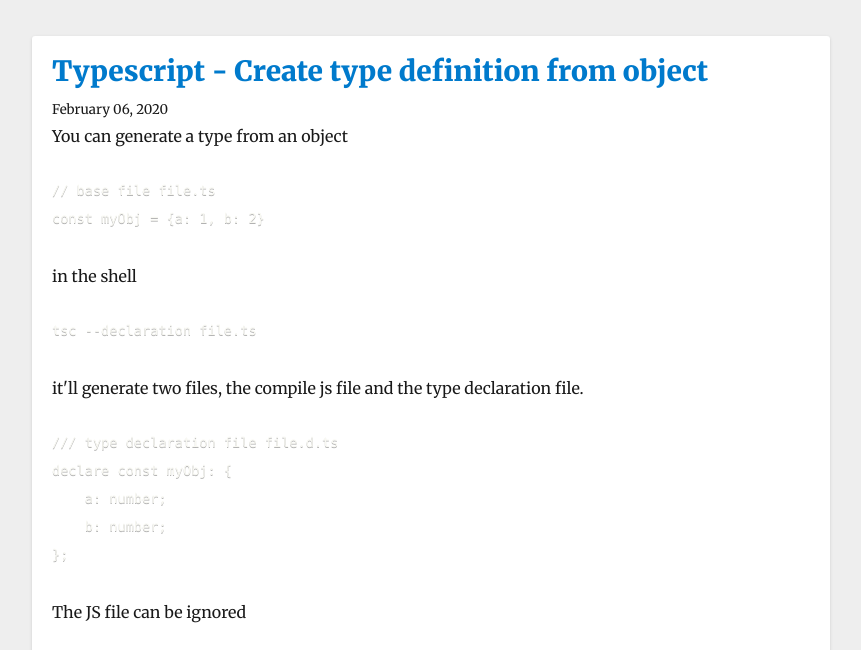
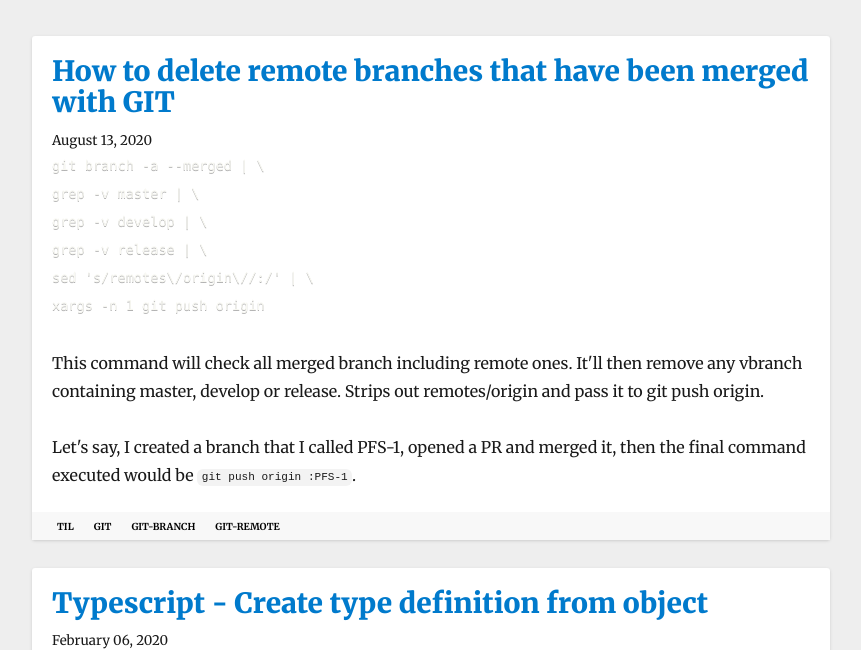
Before and after one commit to roine/Roine, a Gatsby site: page / in a window 1280 px wide. Shown: the part 118-768 px from the top of the page, without its empty margins (209-1070 px from the left). Built offline with nearby package versions, Linux system fonts and the light colour scheme; Gatsby itself is replaced by a stand-in of ours; some packages are replaced by stand-ins of ours; code samples lack their colours.

Commit message:
New article about git
Also small design changes and use latest gatsby

````diff
--- /dev/null
+++ b/content/blog/2020-08-13-how-to-delete-merged-branches-with-git/index.md
@@ -0,0 +1,19 @@
+---
+path: /how-to-delete-remote-branches-that-have-been-merged-with-git
+title: How to delete remote branches that have been merged with GIT
+date: '2020-08-13T04:52:42.030Z'
+tags: [til, git, git-branch, git-remote]
+---
+
+```bash
+git branch -a --merged | \
+grep -v master | \
+grep -v develop | \
+grep -v release | \
+sed 's/remotes\/origin\//:/' | \
+xargs -n 1 git push origin
+```
+
+This command will check all merged branch including remote ones. It'll then remove any vbranch containing master, develop or release. Strips out remotes/origin and pass it to git push origin.
+
+Let's say, I created a branch that I called PFS-1, opened a PR and merged it, then the final command executed would be `git push origin :PFS-1`.
--- a/gatsby-config.js
+++ b/gatsby-config.js
@@ -3,7 +3,7 @@
     title: `Roine`,
     author: `Jonathan de Monatlembert`,
     description: ``,
-    siteUrl: ``,
+    siteUrl: `https://demontalembert.com/`,
     social: {
       twitter: `jonathan_de_mo`,
     },
@@ -49,7 +49,7 @@
               // you may use this to prevent Prism from re-processing syntax.
               // This is an uncommon use-case though;
               // If you're unsure, it's best to use the default value.
-              classPrefix: "language-",
+              classPrefix: 'language-',
               // This is used to allow setting a language for inline code
               // (i.e. single backticks) by creating a separator.
               // This separator is a string and will do no white-space
@@ -61,7 +61,12 @@
               // setting this to '{ sh: "bash" }' will let you use
               // the language "sh" which will highlight using the
               // bash highlighter.
-              aliases: {sh: "bash", js: "javascript", rb: "ruby", ex: "elixir"},
+              aliases: {
+                sh: 'bash',
+                js: 'javascript',
+                rb: 'ruby',
+                ex: 'elixir',
+              },
               // This toggles the display of line numbers globally alongside the code.
               // To use it, add the following line in src/layouts/index.js
               // right after importing the prism color scheme:
@@ -73,7 +78,7 @@
               // If setting this to true, the parser won't handle and highlight inline
               // code used in markdown i.e. single backtick code like `this`.
               noInlineHighlight: true,
-            }
+            },
           },
           `gatsby-remark-copy-linked-files`,
           `gatsby-remark-smartypants`,
@@ -91,7 +96,7 @@
         start_url: `/`,
         background_color: `#ffffff`,
         theme_color: `#663399`,
-        display: `minimal-ui`
+        display: `minimal-ui`,
       },
     },
     `gatsby-plugin-offline`,
--- a/src/pages/index.js
+++ b/src/pages/index.js
@@ -47,7 +47,8 @@
                   </Link>
                 </h3>
                 <small>{node.frontmatter.date}</small>
-                <p
+                <div
+                class="post__content"
                   dangerouslySetInnerHTML={{
                     __html: node.frontmatter.tags.includes('til')
                       ? node.html
@@ -66,6 +67,7 @@
     )
   }
 }
+
 
 export default BlogIndex
 
--- a/styles/base.css
+++ b/styles/base.css
@@ -1,6 +1,21 @@
 body {
-    background: #eee;
+  background: #eee;
 }
 blockquote {
-    margin-left: 0;
+  margin-left: 0;
 }
+
+/* dont target multiline code  */
+p > code {
+  padding: 0.2em 0.4em;
+  margin: 0;
+  font-size: 85%;
+  background-color: rgba(27, 31, 35, 0.05);
+  border-radius: 6px;
+}
+
+/* All post styles */
+
+.post__content > p:last-child {
+  margin: 0;
+}
````
Also changed, not shown: package.json (+6 -13 lines), 1 other file.
